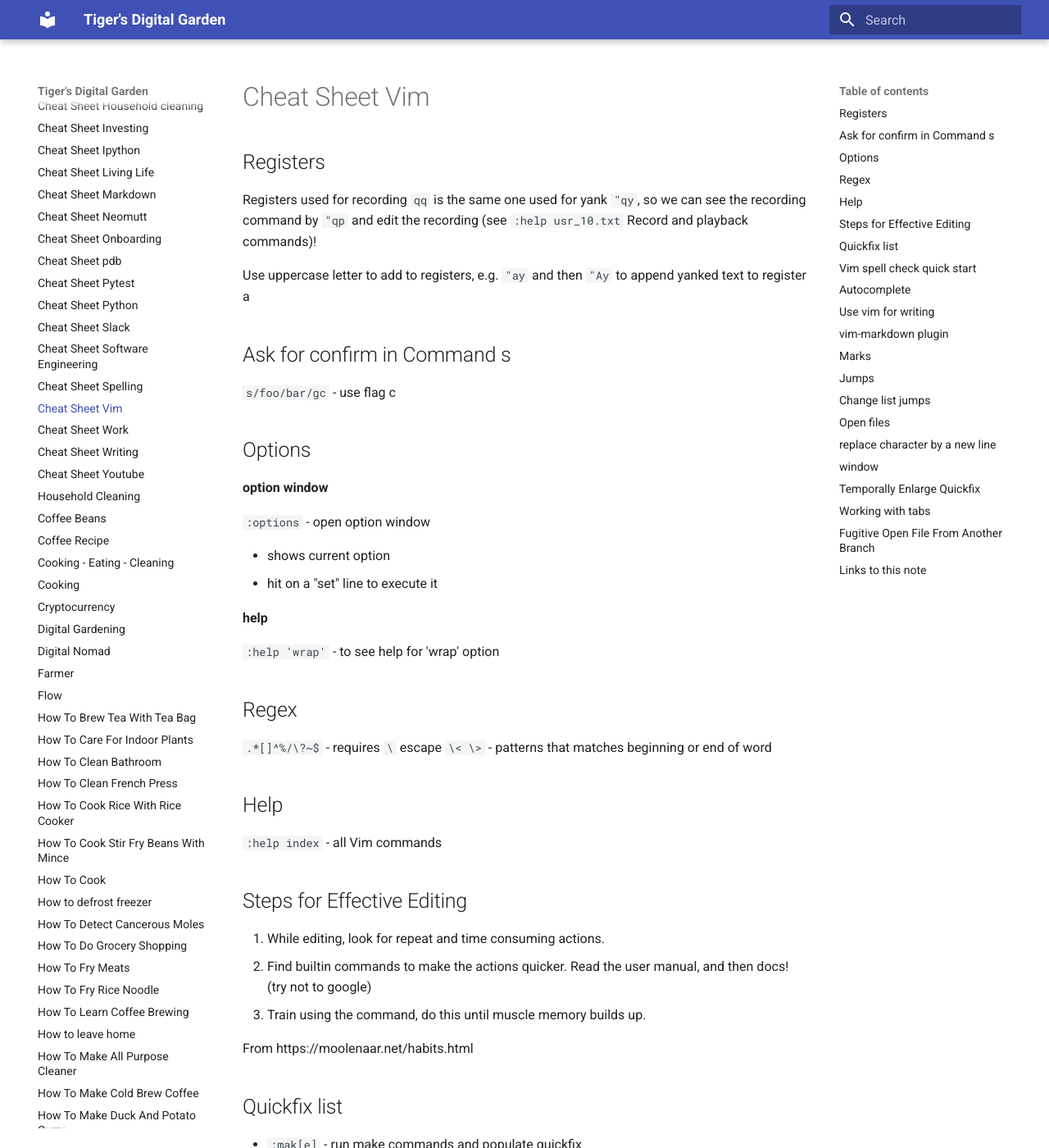
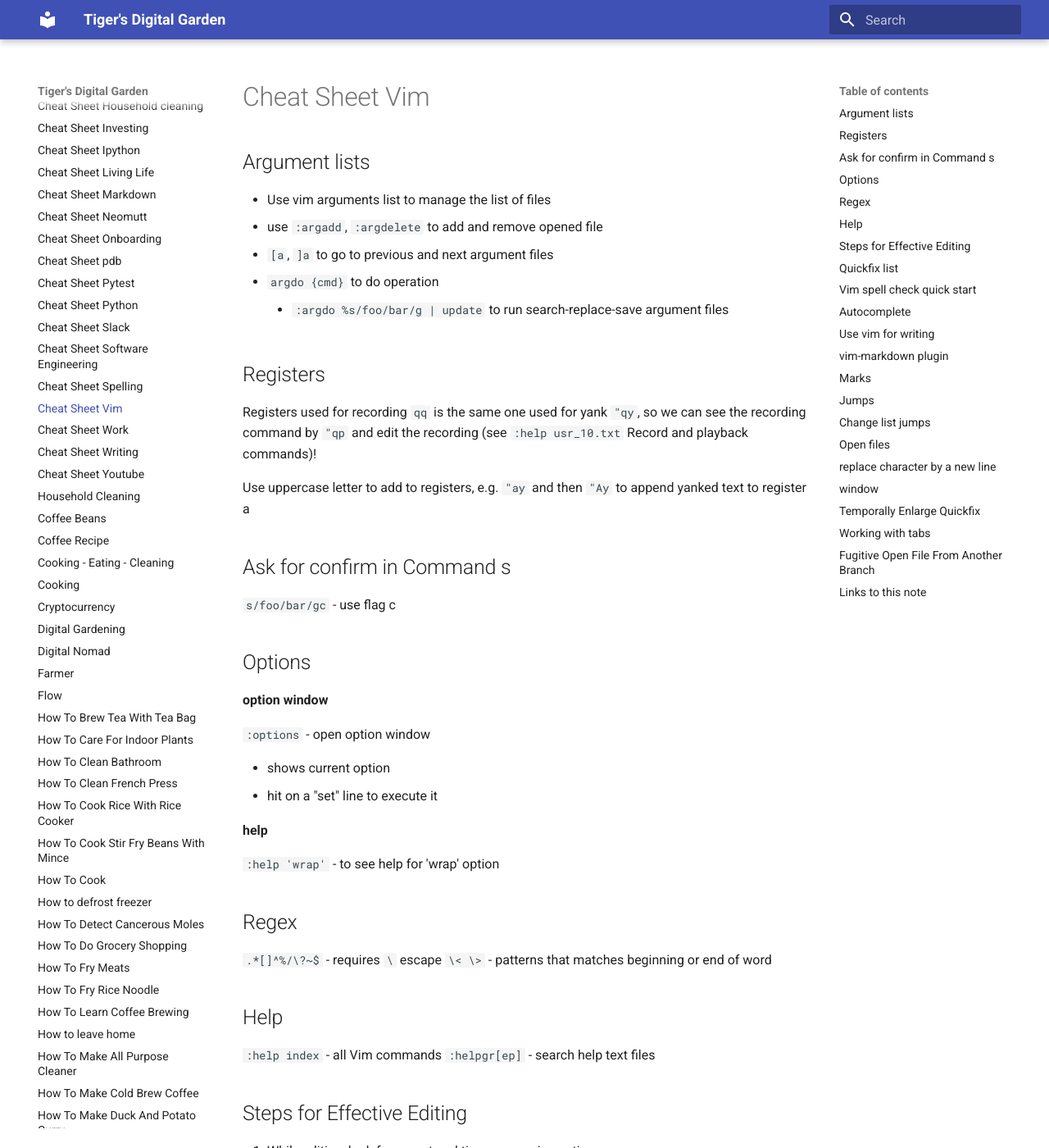
Before and after one commit to ynotstartups/notes, an MkDocs documentation site: the page built from notes/cheat-sheet-vim.md, in a window 1280 px wide and 1400 px high. Shown: the whole window at 82% size. Built offline with MkDocs 1.6.1 and Material for MkDocs 9.7.7, drawn with Linux system fonts in a browser that asks for light colours; some of the changed text lies outside the part shown.

Commit message:
update add argument lists

````diff
--- a/notes/cheat-sheet-vim.md
+++ b/notes/cheat-sheet-vim.md
@@ -1,4 +1,12 @@
 # Cheat Sheet Vim
+
+## Argument lists
+
+- Use vim arguments list to manage the list of files
+  - use `:argadd`, `:argdelete` to add and remove opened file
+  - `[a`, `]a` to go to previous and next argument files
+  - `argdo {cmd}` to do operation
+    - `:argdo %s/foo/bar/g | update` to run search-replace-save argument files
 
 ## Registers
 
@@ -31,6 +39,7 @@ Use uppercase letter to add to registers, e.g. `"ay` and then `"Ay` to append ya
 ## Help
 
 `:help index` - all Vim commands
+`:helpgr[ep]` - search help text files
 
 ## Steps for Effective Editing
 
@@ -47,6 +56,7 @@ From https://moolenaar.net/habits.html
 - `:helpgr[ep]` - search help text files
 - `:cnf`, `:cpf` - jump to errors in the next/previous file, `[<C-Q>`, `]<C-Q>`
 - run macro q on lines containing "foo"
+- `:col[der], :cnew[er]` -- Go to the older/newer quickfix list.
 
 ```vim
 :grep foo
````
